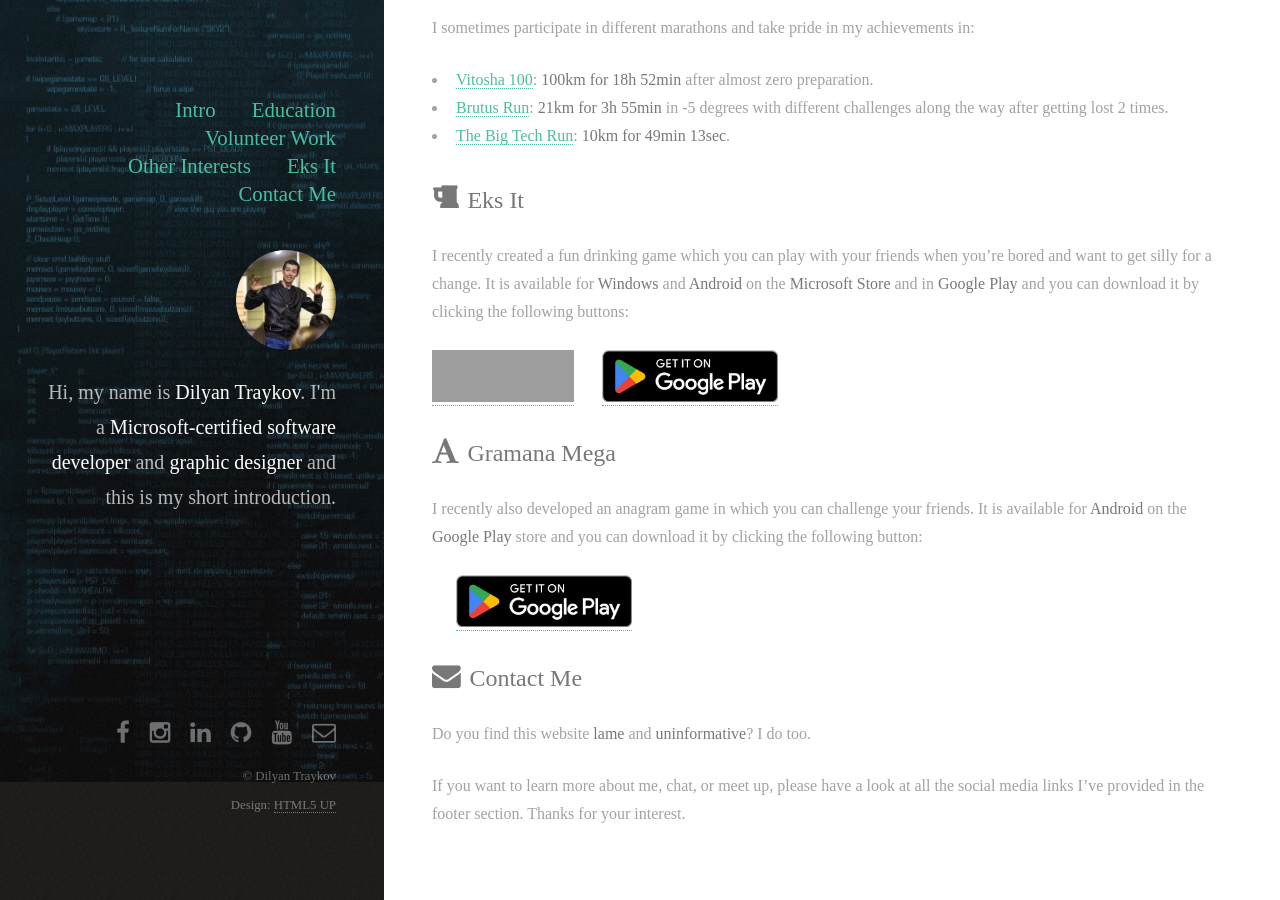
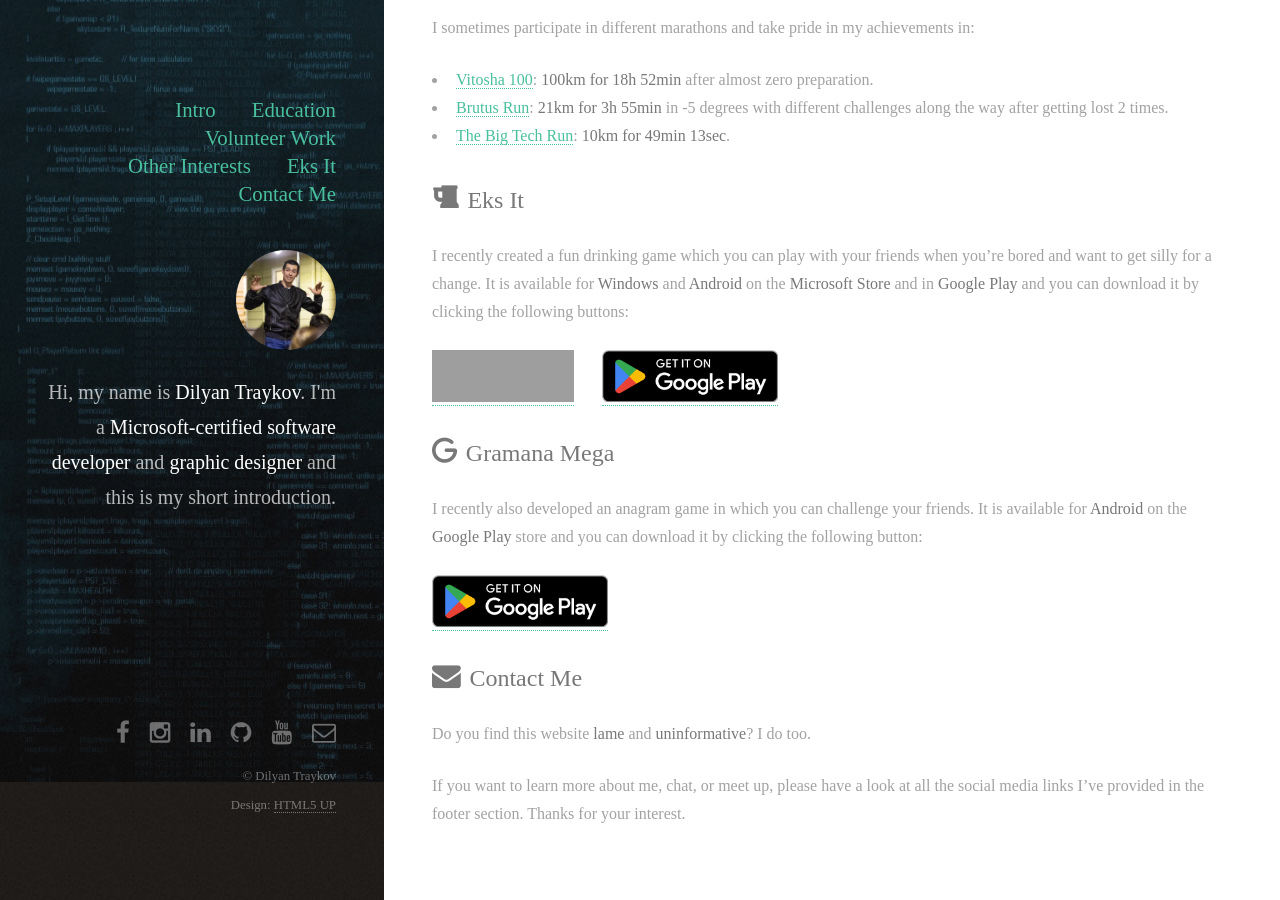
Before and after one commit to dilyantraykov/dilyantraykov.github.io, a Jekyll site: the page built from index.md, in a window 1280 px wide and 900 px high, scrolled down 2368 px. Built offline with Jekyll 4.4.1, drawn with Linux system fonts in a browser that asks for light colours; nearby versions of some CDN libraries; some web fonts are replaced; grey boxes are pictures that could not be loaded.

Commit message:
Fix Gramana section.

```diff
--- a/index.md
+++ b/index.md
@@ -76,13 +76,13 @@
 
 </div>
 
-<h2 id="gramana"><i class="fa fa-font" aria-hidden="true"></i>Gramana Mega</h2>
+<h2 id="gramana"><i class="fa-solid fa-g" aria-hidden="true"></i>Gramana Mega</h2>
 
 I recently also developed an anagram game in which you can challenge your friends. It is available for **Android** on the **Google Play** store and you can download it by clicking the following button:
 
 <div style='margin-bottom: 1.5em'>
 
-<a href='https://play.google.com/store/apps/details?id=com.dilyantraykov.gramana' style='display: inline; margin-left: 1.5em;'><img src='../images/get-it-on-google-play.png' alt='Get Gramana Mega in Google Play' style='height: 52px;'/></a>
+<a href='https://play.google.com/store/apps/details?id=com.dilyantraykov.gramana' style='display: inline;'><img src='../images/get-it-on-google-play.png' alt='Get Gramana Mega in Google Play' style='height: 52px;'/></a>
 
 </div>
 
```
